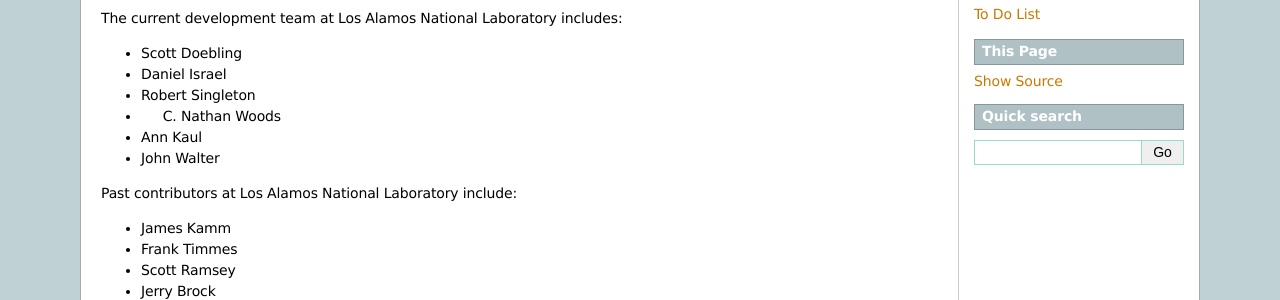
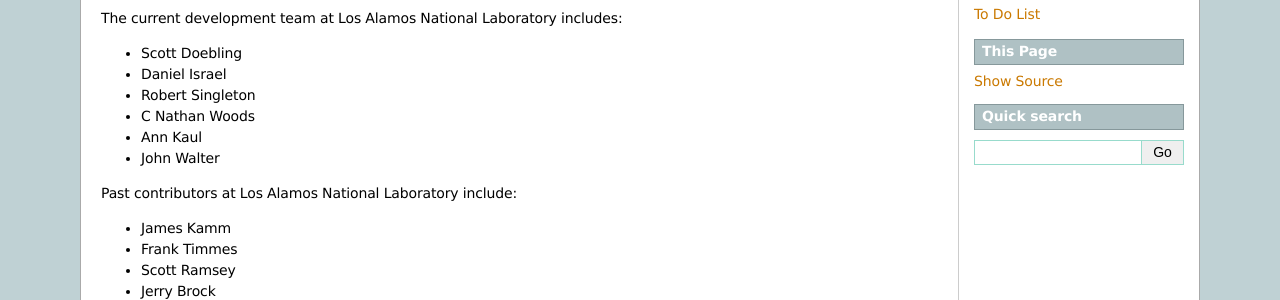
Before and after one commit to lanl/ExactPack, a Sphinx documentation site: the page built from doc/source/credits.rst, in a window 1280 px wide. Shown: the part 157-457 px from the top of the page. Built offline with Sphinx 7.4.7, drawn with Linux system fonts in a browser that asks for light colours.

```diff
--- a/doc/source/credits.rst
+++ b/doc/source/credits.rst
@@ -13,7 +13,7 @@ The current development team at Los Alamos National Laboratory includes:
 * Scott Doebling
 * Daniel Israel
 * Robert Singleton
-* C. Nathan Woods
+* C Nathan Woods
 * Ann Kaul
 * John Walter
 
```
